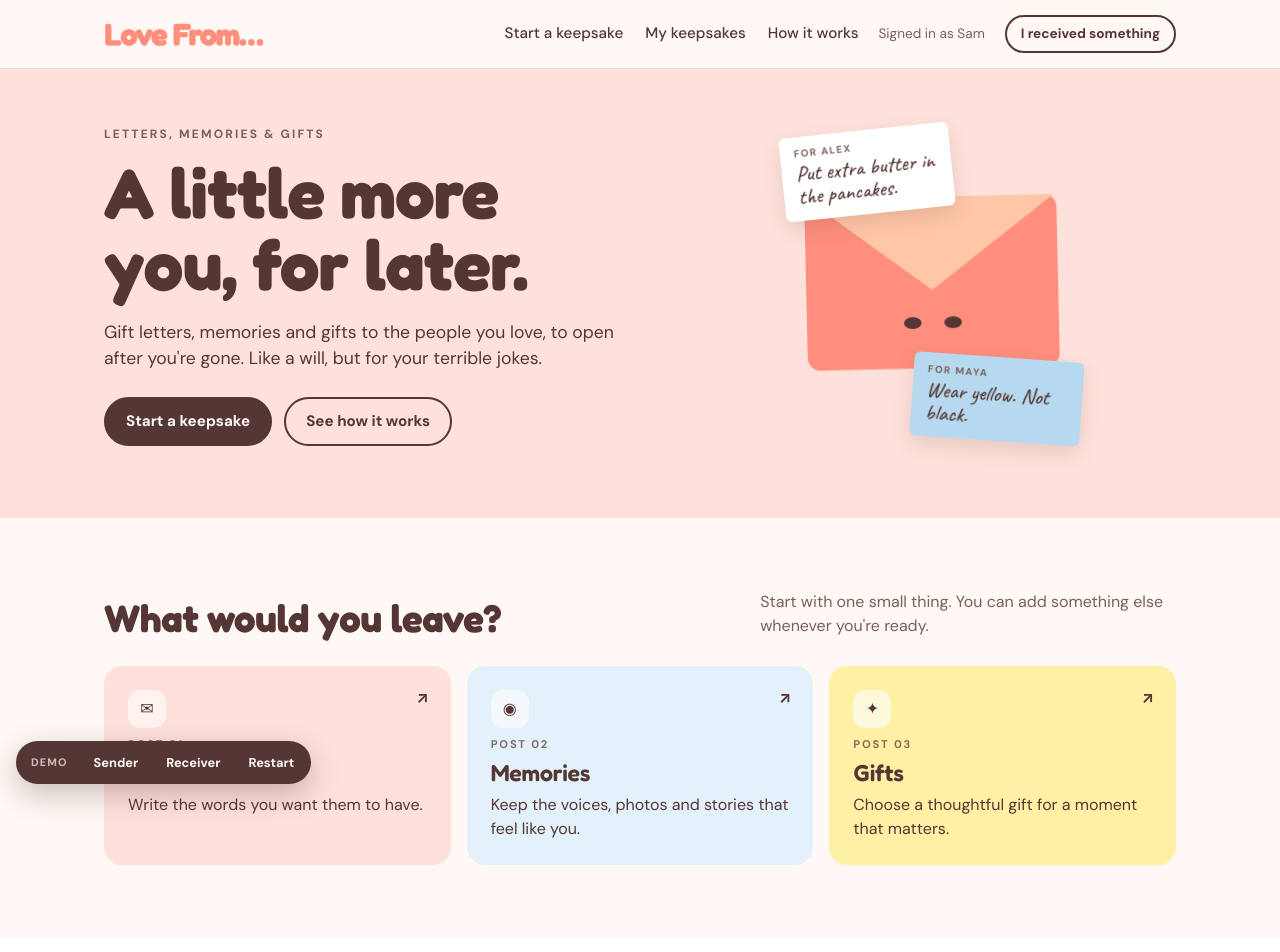
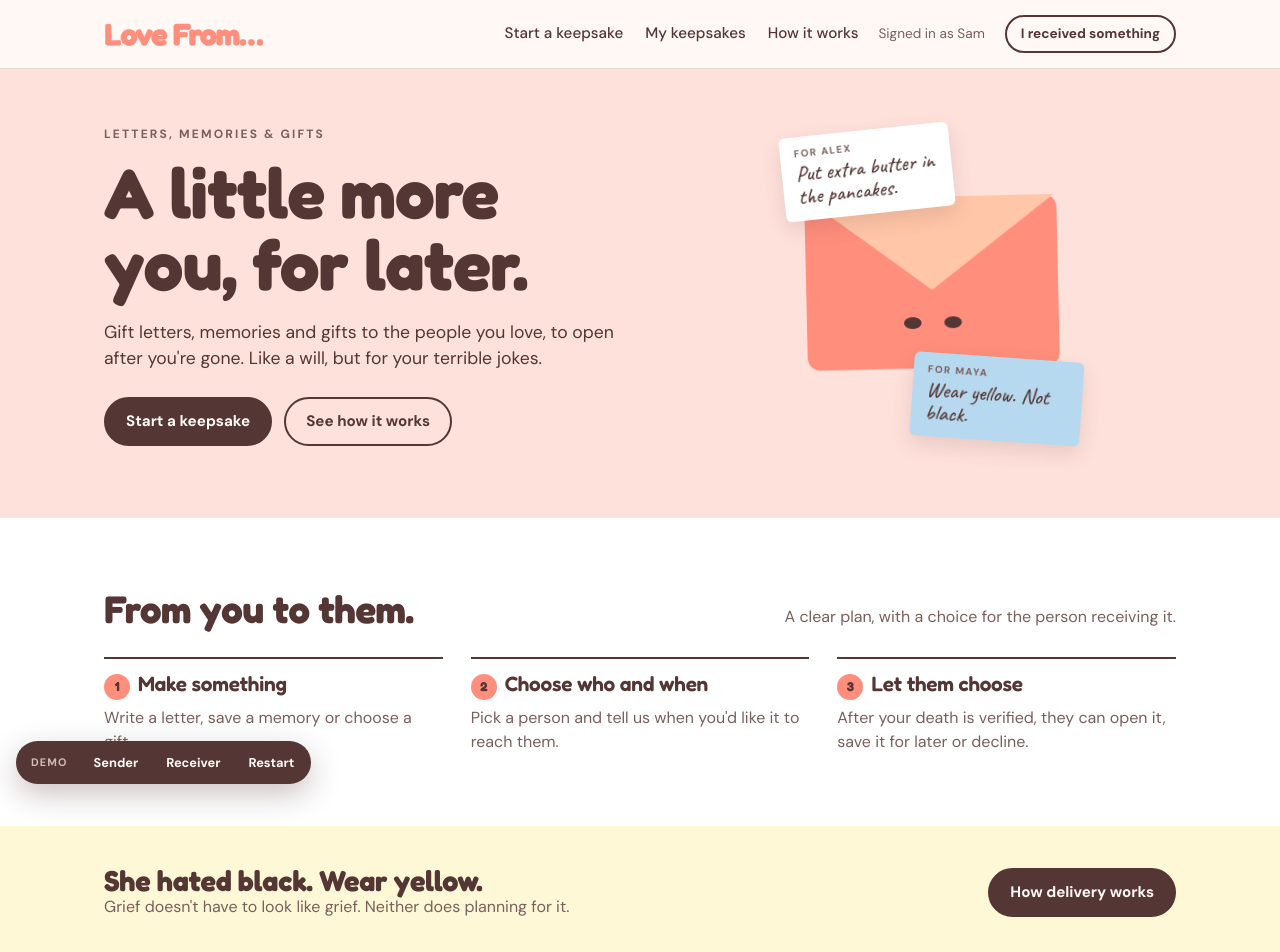
Before and after one commit to dsouzagianna8-sketch/lovefrom..-draft-, a plain HTML site: page index.html in a window 1280 px wide. Shown: the top 952 px of the page. Drawn offline with Linux system fonts and the light colour scheme.

Commit message:
Remove 'What would you leave?' section from home
Co-Authored-By: Claude Opus 5.5 <noreply@anthropic.com>
Claude-Session: https://claude.ai/code/session_016h3otTNG84zVEhV83bD5q4

```diff
--- a/index.html
+++ b/index.html
@@ -327,19 +327,7 @@ body{padding-bottom:70px}
     </div>
   </section>
 
-  <section class="band">
-    <div class="wrap">
-      <div class="sechead">
-        <h2>What would you leave?</h2>
-        <p class="muted">Start with one small thing. You can add something else whenever you're ready.</p>
-      </div>
-      <div class="cards">
-        <a class="card k-letter" href="#start" data-kind="letter"><span class="arrow">↗</span><span class="ico">✉︎</span><span class="tag">Post 01</span><h3>Letters</h3><p>Write the words you want them to have.</p></a>
-        <a class="card k-memory" href="#start" data-kind="memory"><span class="arrow">↗</span><span class="ico">◉</span><span class="tag">Post 02</span><h3>Memories</h3><p>Keep the voices, photos and stories that feel like you.</p></a>
-        <a class="card k-gift" href="#start" data-kind="gift"><span class="arrow">↗</span><span class="ico">✦</span><span class="tag">Post 03</span><h3>Gifts</h3><p>Choose a thoughtful gift for a moment that matters.</p></a>
-      </div>
-    </div>
-  </section>
+
 
   <section class="band white">
     <div class="wrap">
```
